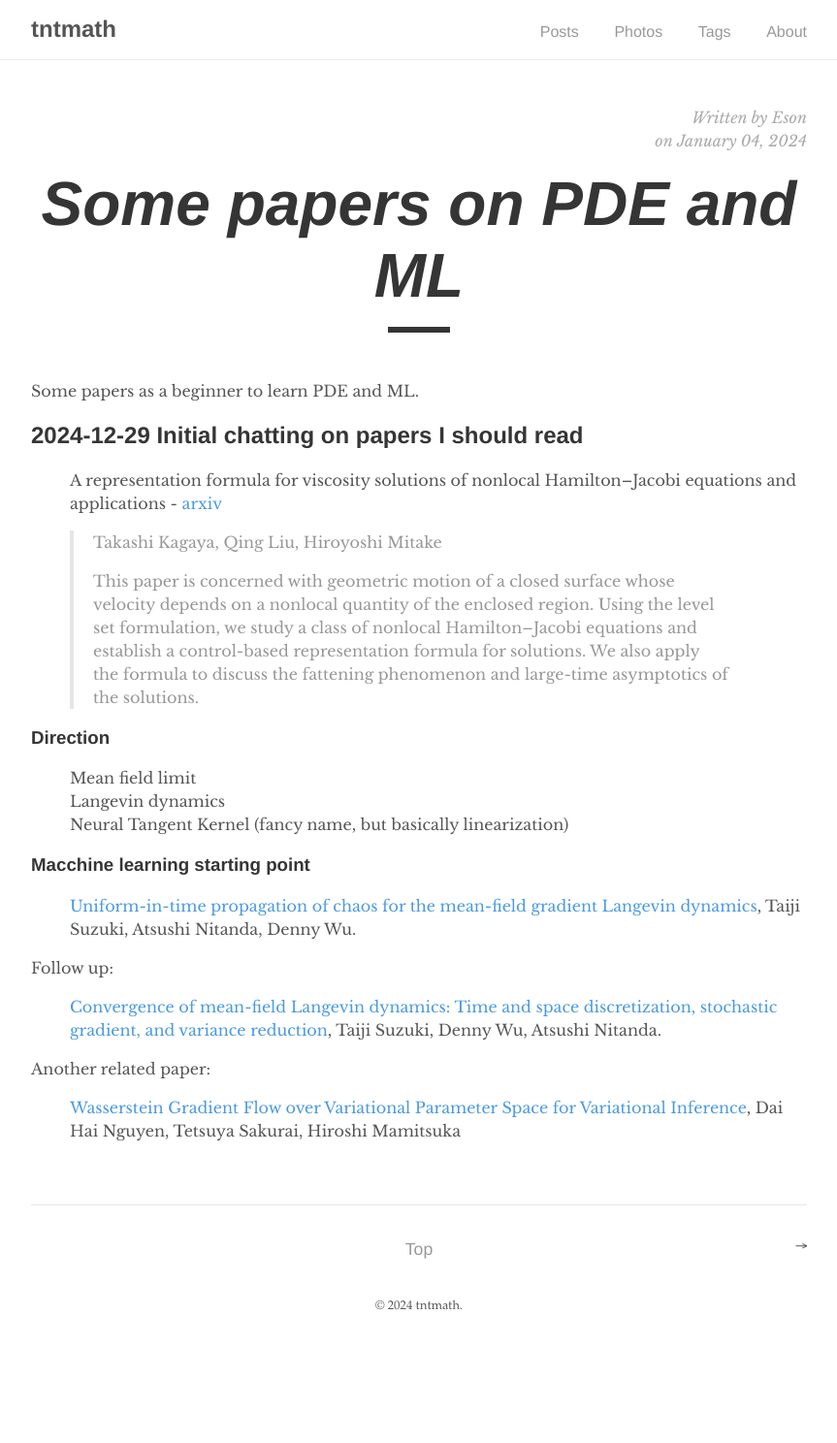
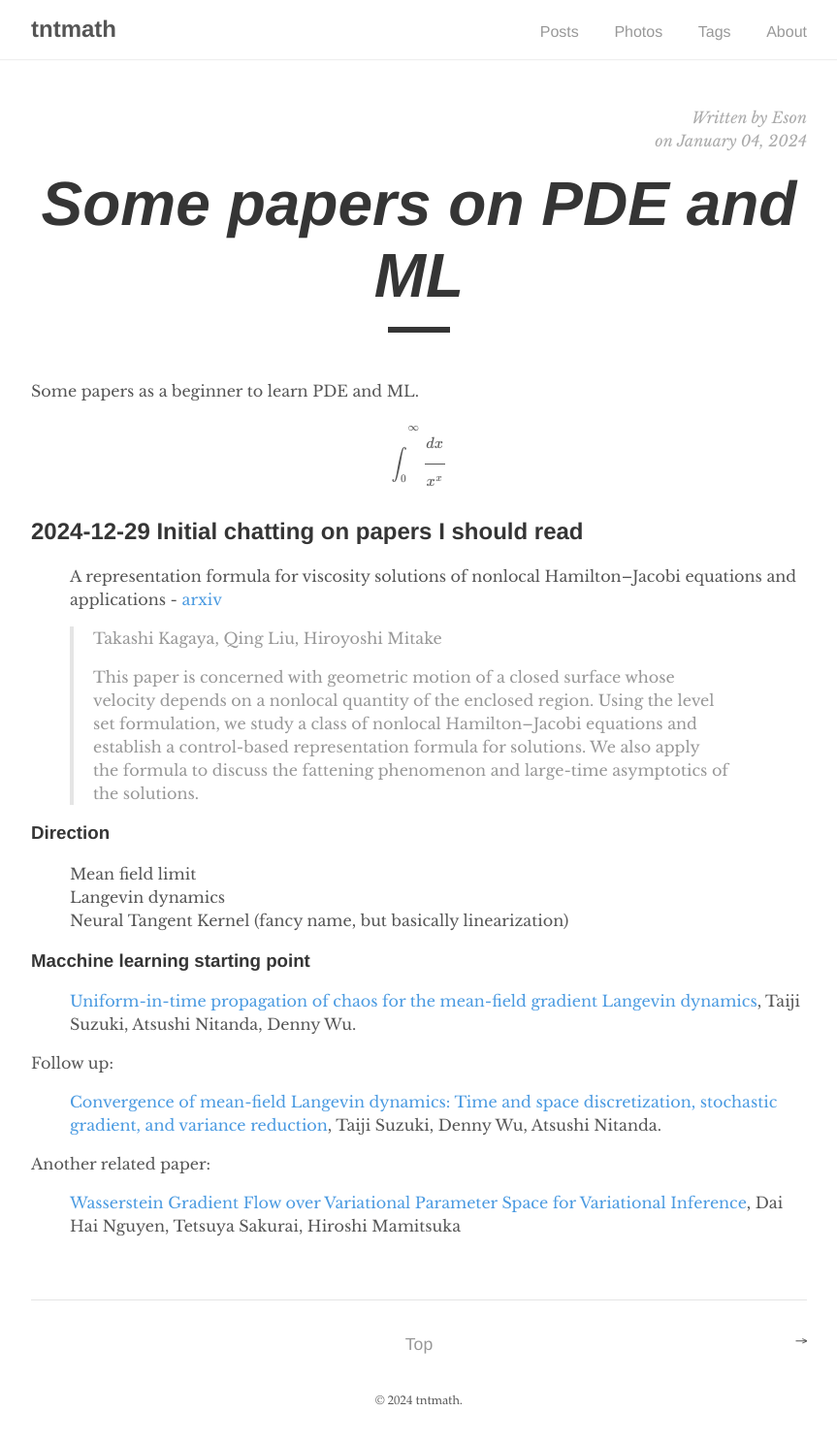
Before and after one commit to tunguyenthaison/tntmath, a Jekyll site: the page built from _posts/2024-01-04-machine-learning-pde.md, in a window 1280 px wide. Shown: the whole page at 97% size, without its empty margins (208-1071 px from the left). Built offline with Jekyll 4.4.1, drawn with Linux system fonts in a browser that asks for light colours; formulas are drawn with MathJax 3; before the commit the page ends 1390 px from its top, so only the background shows below that.

Commit message:
update blog

```diff
--- a/_posts/2024-01-04-machine-learning-pde...md
+++ b/_posts/2024-01-04-machine-learning-pde.md
@@ -3,13 +3,17 @@ layout: post
 title: "Some papers on PDE and ML"
 author: "Eson"
 tags: math, mitake
-# excerpt_separator: <!--more-->
+excerpt_separator: <!--more-->
 mathjax: true
 ---
 
 Some papers as a beginner to learn PDE and ML.
 
+$$
+    \int_0^\infty \frac{dx}{x^x}
+$$
 
+<!--more-->
 
 ## 2024-12-29 Initial chatting on papers I should read
 
```
